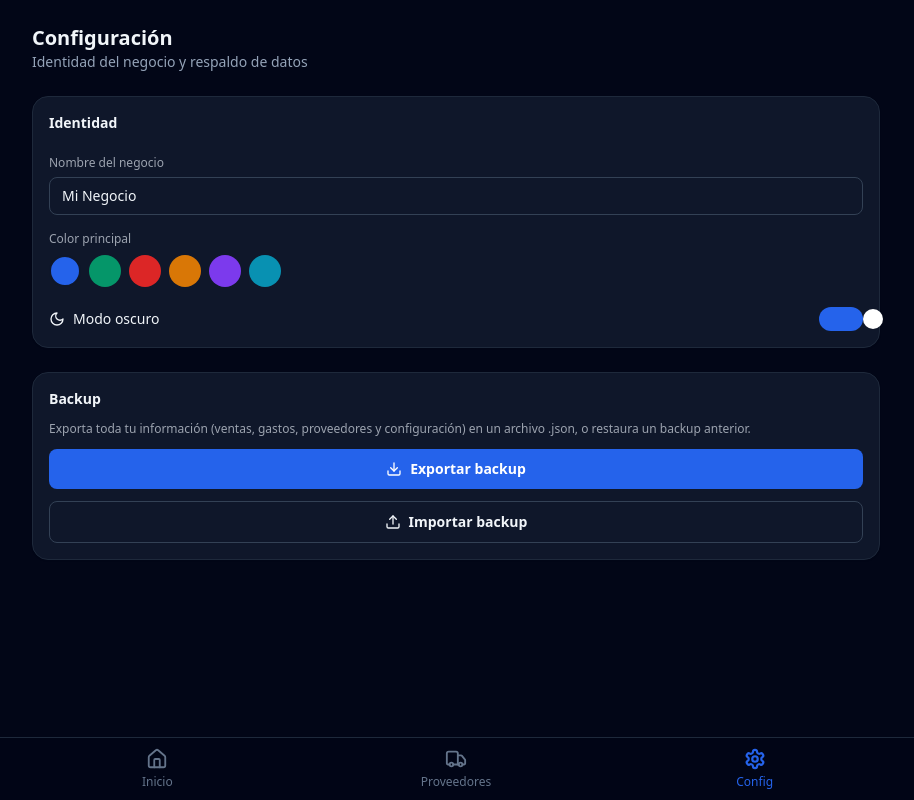
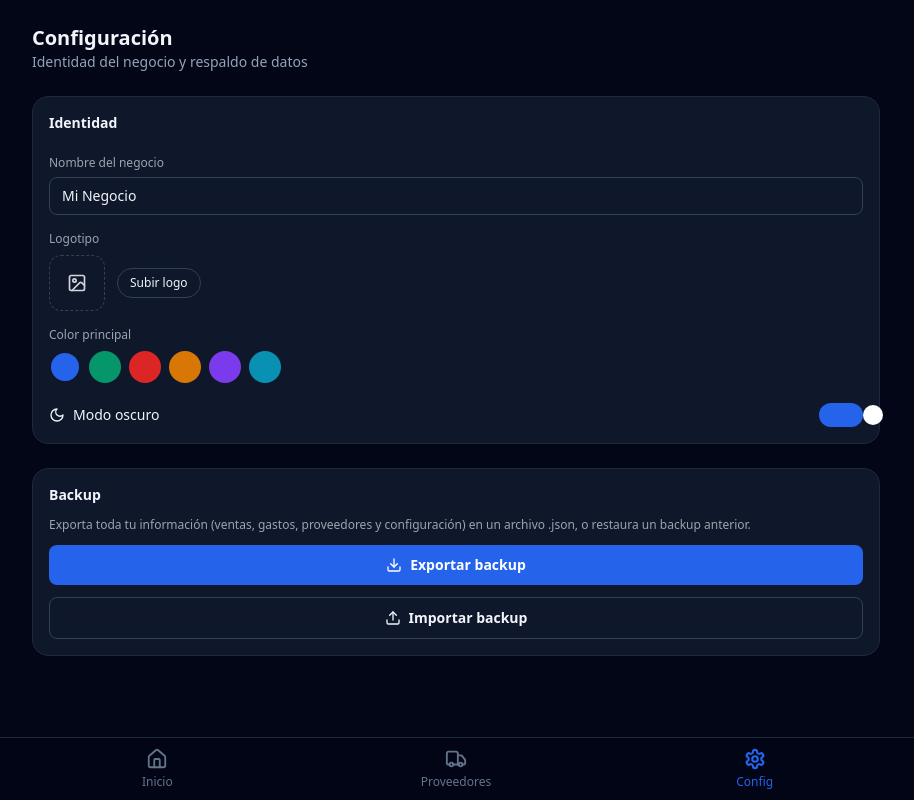
Before and after one commit to lordFullstack/Contalbis, a React (Vite) app: page / in a window 1280 px wide. Both pictures are taken after a click on the button "Config". Shown: the whole page, without its empty margins (184-1098 px from the left). Built offline with nearby package versions, Linux system fonts and the light colour scheme.

Commit message:
Update Settings.jsx

```diff
--- a/src/components/Settings.jsx
+++ b/src/components/Settings.jsx
@@ -1,12 +1,26 @@
 import React, { useRef, useState } from 'react'
-import { Download, Upload, Moon, Sun } from 'lucide-react'
-import { exportBackup, importBackup } from '../lib/storage.js'
+import { Download, Upload, Moon, Sun, Image as ImageIcon, Trash2 } from 'lucide-react'
+import { exportBackup, importBackup, fileToBase64 } from '../lib/storage.js'
 
 const COLORES = ['#2563eb', '#059669', '#dc2626', '#d97706', '#7c3aed', '#0891b2']
 
 export default function Settings({ settings, onUpdateSettings, onChange }) {
   const fileInputRef = useRef(null)
+  const logoInputRef = useRef(null)
   const [importMsg, setImportMsg] = useState(null)
+
+  async function handleLogoChange(e) {
+    const file = e.target.files?.[0]
+    if (!file) return
+    try {
+      const base64 = await fileToBase64(file)
+      onUpdateSettings({ logo: base64 })
+    } catch (err) {
+      alert('No se pudo procesar la imagen del logo.')
+    } finally {
+      e.target.value = ''
+    }
+  }
 
   async function handleImport(e) {
     const file = e.target.files?.[0]
@@ -39,6 +53,44 @@ export default function Settings({ settings, onUpdateSettings, onChange }) {
             onChange={e => onUpdateSettings({ businessName: e.target.value })}
             className="w-full mt-1 rounded-lg border border-gray-200 dark:border-slate-700 bg-transparent px-3 py-2 text-sm"
           />
+        </div>
+
+        <div>
+          <label className="text-xs text-gray-400 block mb-2">Logotipo</label>
+          <div className="flex items-center gap-3">
+            {settings.logo ? (
+              <img src={settings.logo} alt="Logo" className="w-14 h-14 rounded-xl object-cover border border-gray-100 dark:border-slate-800" />
+            ) : (
+              <div className="w-14 h-14 rounded-xl border border-dashed border-gray-300 dark:border-slate-700 flex items-center justify-center text-gray-300">
+                <ImageIcon size={20} />
+              </div>
+            )}
+            <div className="flex flex-col gap-2">
+              <button
+                type="button"
+                onClick={() => logoInputRef.current?.click()}
+                className="text-xs font-medium rounded-full px-3 py-1.5 border border-gray-200 dark:border-slate-700"
+              >
+                {settings.logo ? 'Cambiar logo' : 'Subir logo'}
+              </button>
+              {settings.logo && (
+                <button
+                  type="button"
+                  onClick={() => onUpdateSettings({ logo: null })}
+                  className="text-xs font-medium text-rose-600 flex items-center gap-1"
+                >
+                  <Trash2 size={12} /> Quitar
+                </button>
+              )}
+            </div>
+            <input
+              ref={logoInputRef}
+              type="file"
+              accept="image/*"
+              className="hidden"
+              onChange={handleLogoChange}
+            />
+          </div>
         </div>
 
         <div>
@@ -114,4 +166,4 @@ export default function Settings({ settings, onUpdateSettings, onChange }) {
       </section>
     </div>
   )
-}
+                                             }
```
